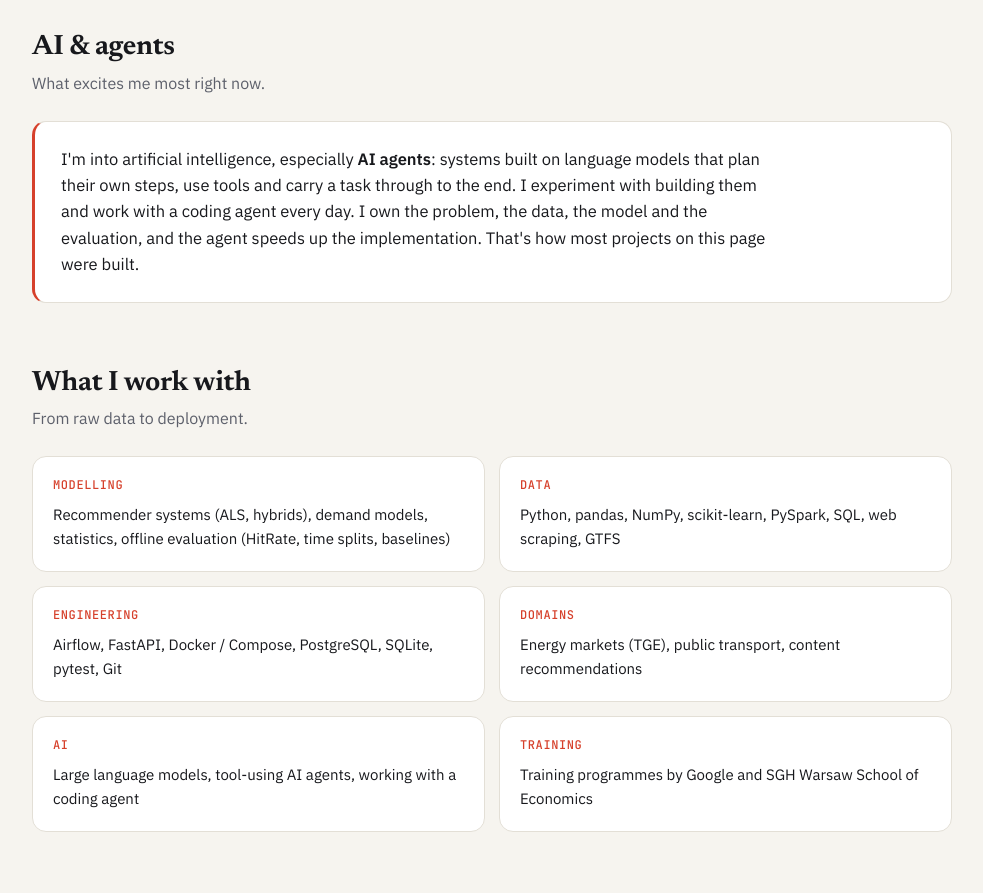
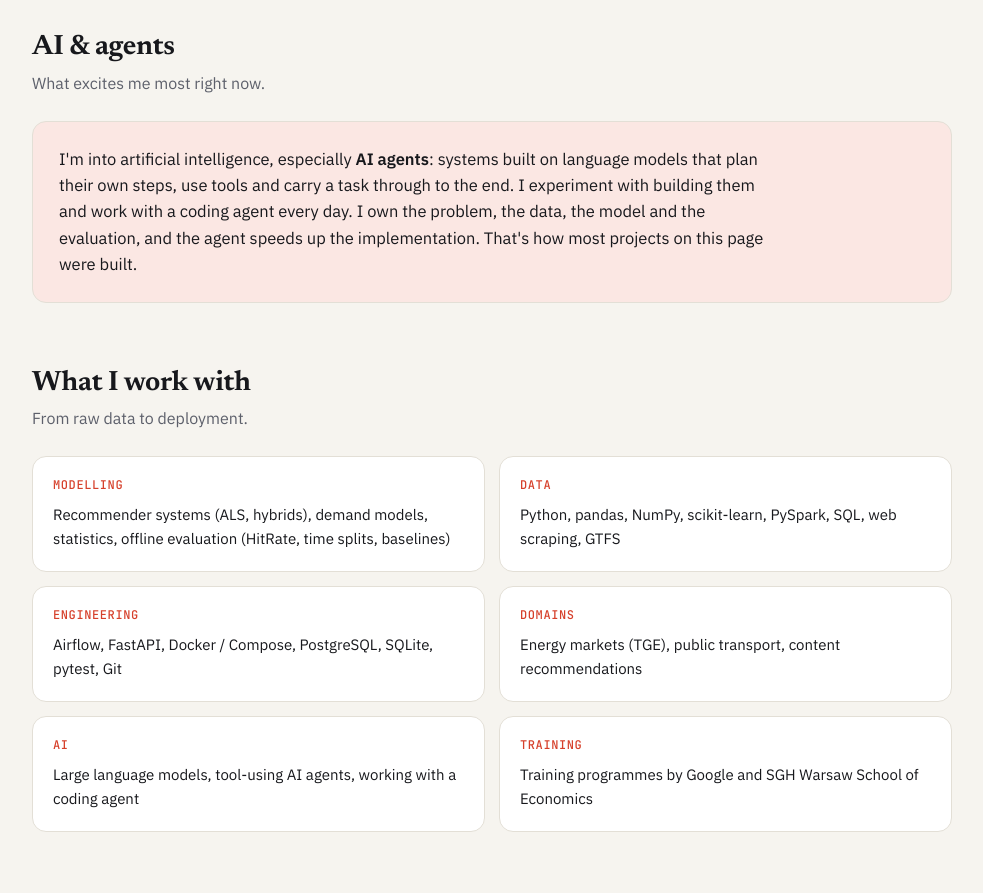
Before and after one commit to ASTYU27/STRONA_O_MNIE, a plain HTML site: page index.html in a window 1280 px wide. Shown: the part 2160-3053 px from the top of the page, without its empty margins (148-1131 px from the left). Drawn offline with Linux system fonts and the light colour scheme.

Commit message:
Sekcja AI: tło akcentowe zamiast paska z boku
Co-Authored-By: Claude Opus 5.5 <noreply@anthropic.com>

```diff
--- a/index.html
+++ b/index.html
@@ -94,7 +94,7 @@ section{margin-bottom:64px}
 .small{display:grid;grid-template-columns:repeat(3,1fr);gap:14px}
 .mini{background:var(--surface);border:1px solid var(--line);border-radius:14px;padding:20px;display:flex;flex-direction:column}
 .mini h3{margin:0 0 6px;font-size:17px;display:flex;flex-wrap:wrap;align-items:center;gap:10px}
-.ai{background:var(--surface);border:1px solid var(--line);border-left:3px solid var(--accent);border-radius:14px;padding:24px 26px}
+.ai{background:var(--accent-soft);border:1px solid var(--line);border-radius:14px;padding:24px 26px}
 .ai p{margin:0;max-width:72ch;font-size:16.5px}
 .mini p{margin:0 0 12px;color:var(--muted);font-size:14.5px;flex:1}
 .mini a{font-size:14px;font-weight:500;text-decoration:none;border-bottom:1.5px solid var(--accent);align-self:flex-start}
```
